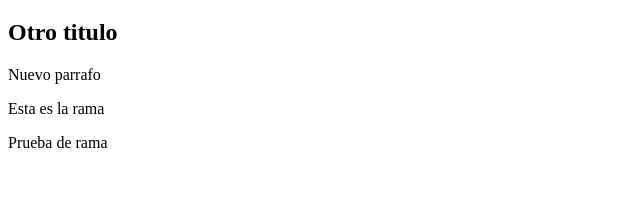
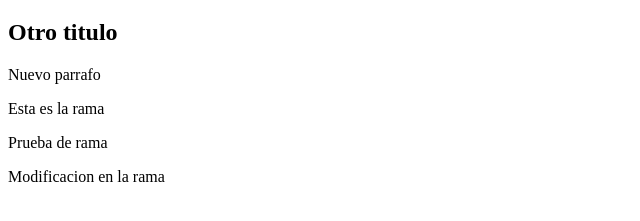
Before and after one commit to Kharllotte/ProyectoPruebaGit, a plain HTML site: page index.html in a window 1280 px wide. Shown: the part 61-282 px from the top of the page, without its empty margins (0-640 px from the left). Drawn offline with Linux system fonts and the light colour scheme.

Commit message:
Prueba Agrgamos nuevo p en index - mi-rama

```diff
--- a/index.html
+++ b/index.html
@@ -12,5 +12,6 @@
     <p>Nuevo parrafo</p>
     <p>Esta es la rama</p>
     <p>Prueba de rama</p>
+    <p>Modificacion en la rama</p>
 </body>
 </html>
```
